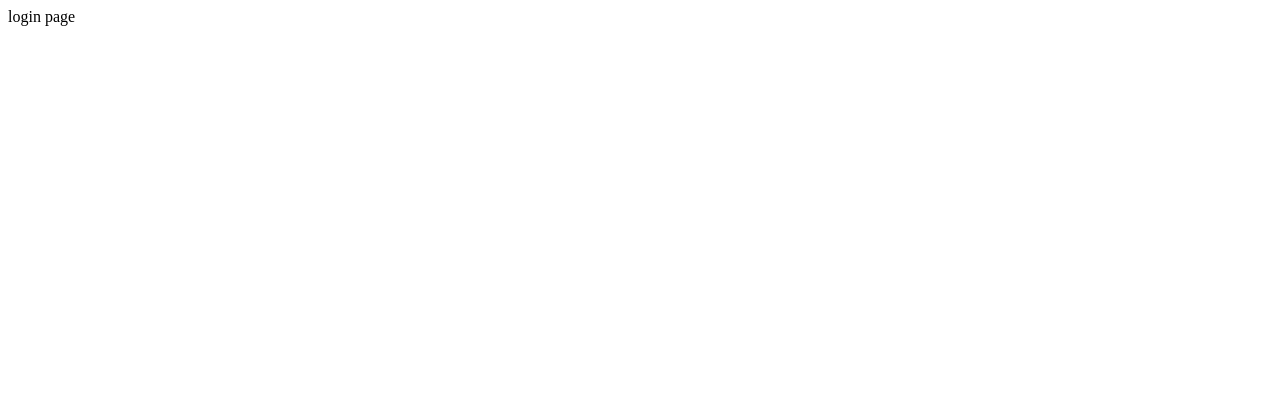
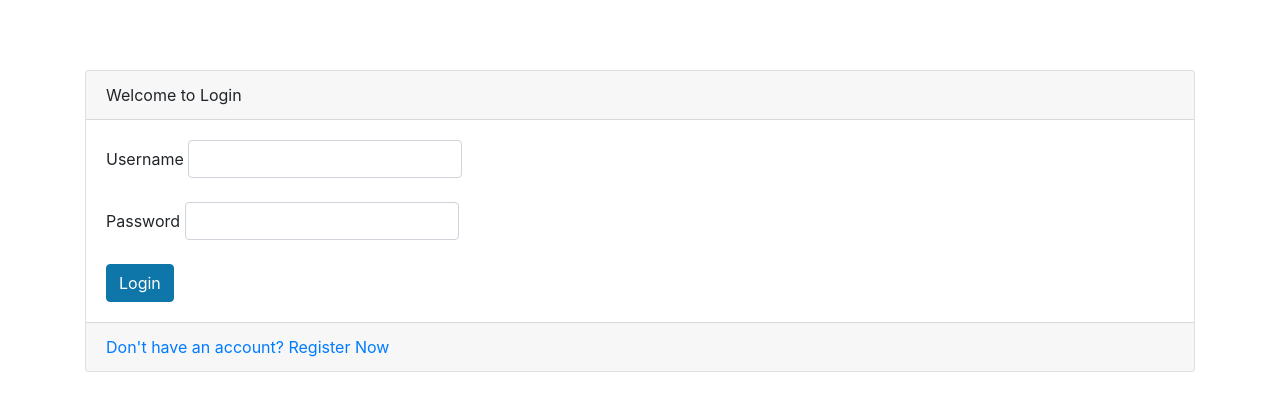
Before and after one commit to yykhysn/TodoApp, a FastAPI app: page /user/login in a window 1280 px wide. Before the commit the part shown is almost empty. Shown: the top 411 px of the page. Run offline with FastAPI, Linux system fonts and the light colour scheme.

Commit message:
feat: complete login.html page with full layout and styling.

```diff
--- a/templates/user/login.html
+++ b/templates/user/login.html
@@ -3,8 +3,34 @@
 <head>
     <meta charset="UTF-8">
     <title>TodoApp</title>
+    <link rel="stylesheet" type="text/css" href="/static/css/base.css">
+    <link rel="stylesheet" type="text/css" href="/static/css/bootstrap.css">
 </head>
 <body>
-login page
+    <div class="container">
+        <div class="card">
+            <div class="card-header">Welcome to Login</div>
+            <div class="card-body">
+                <form id="login-form">
+                    <div class="form-group">
+                        <label >Username</label>
+                        <label>
+                            <input type="text" name="username" class="form-control" required>
+                        </label>
+                    </div>
+                    <div class="form-group">
+                        <label>Password</label>
+                        <label>
+                            <input type="password" name="password" class="form-control" required>
+                        </label>
+                    </div>
+                    <button type="submit" class="btn btn-primary">Login</button>
+                </form>
+            </div>
+            <div class="card-footer text-muted">
+                <a href="register.html">Don't have an account? Register Now</a>
+            </div>
+        </div>
+    </div>
 </body>
 </html>
```
